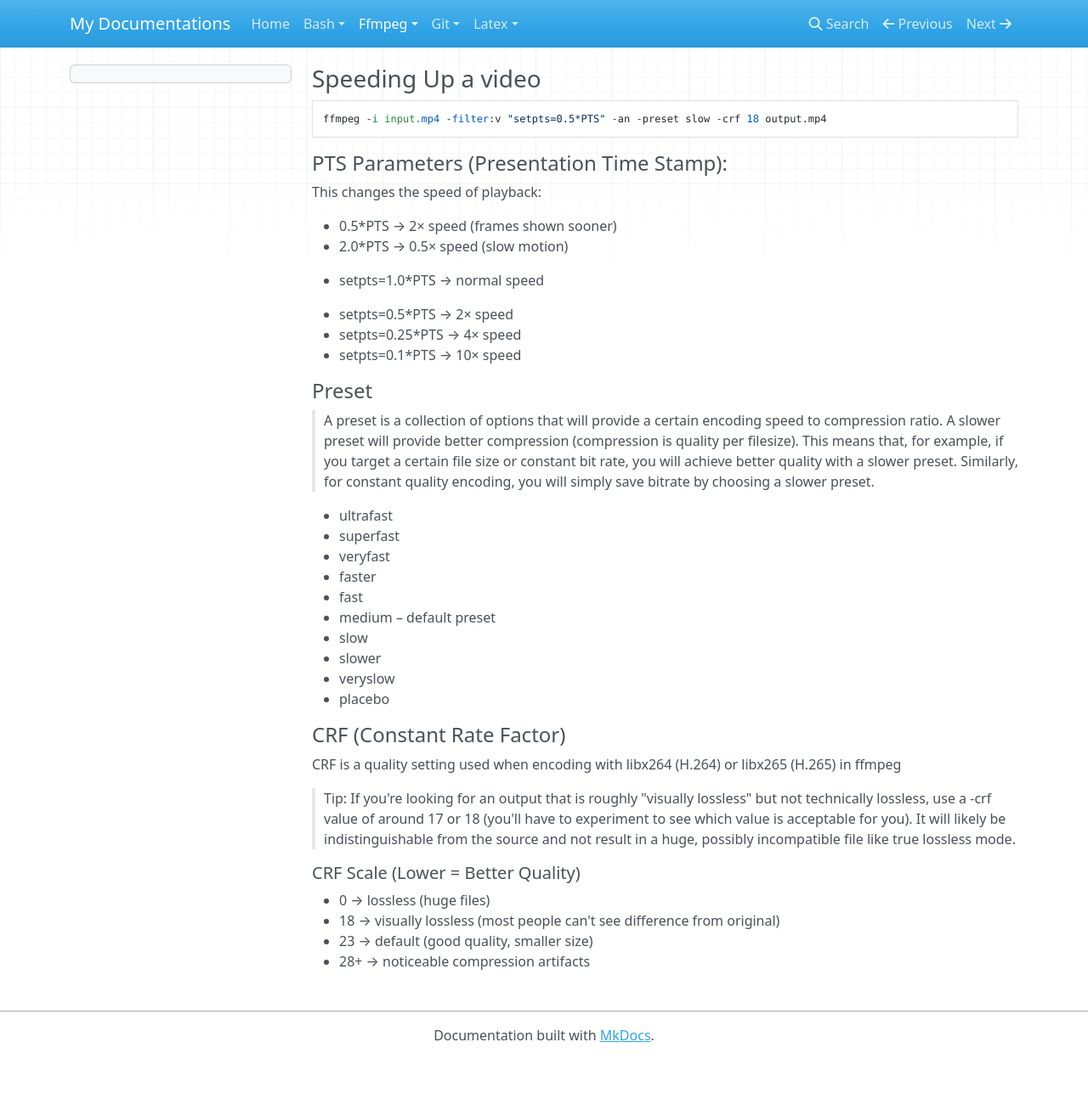
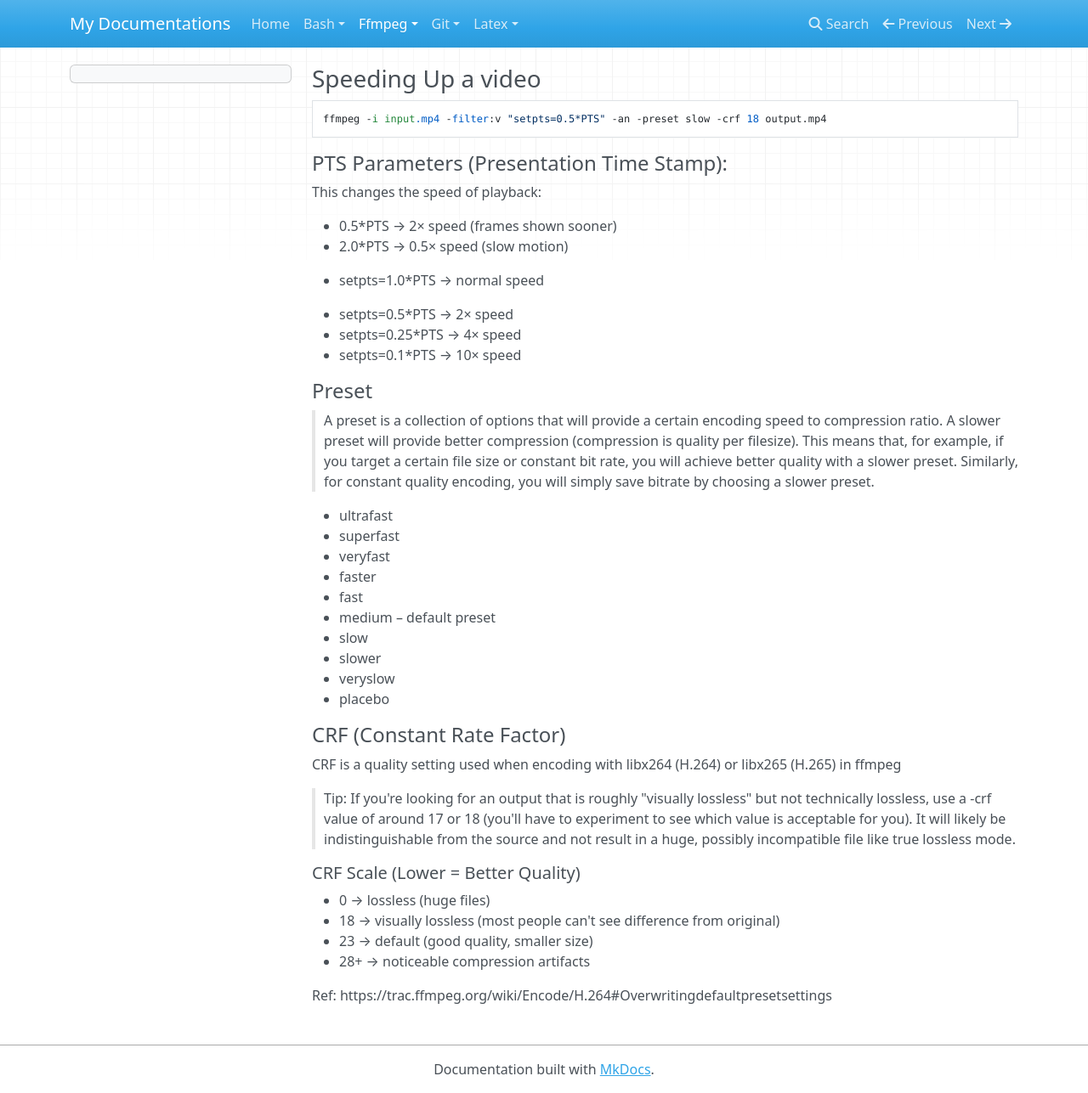
Before and after one commit to erfanios/blogs-mkdocs, an MkDocs documentation site: the page built from docs/ffmpeg/speedup.md, in a window 1280 px wide and 1287 px high. Shown: the whole window at 85% size. Built offline with MkDocs 1.6.1, drawn with Linux system fonts in a browser that asks for light colours; nearby versions of some CDN libraries; some of the changed lines change nothing that is shown.

Commit message:
Update speedup.md

```diff
--- a/docs/ffmpeg/speedup.md
+++ b/docs/ffmpeg/speedup.md
@@ -41,3 +41,6 @@ CRF is a quality setting used when encoding with libx264 (H.264) or libx265 (H.2
 - 18 → visually lossless (most people can't see difference from original)
 - 23 → default (good quality, smaller size)
 - 28+ → noticeable compression artifacts
+
+
+Ref: https://trac.ffmpeg.org/wiki/Encode/H.264#Overwritingdefaultpresetsettings
```
